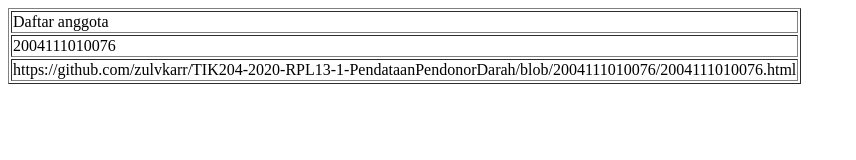
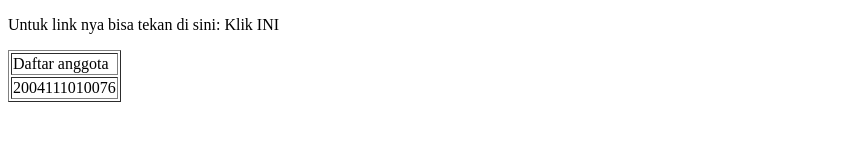
Before and after one commit to zulvkarr/TIK204-2020-RPL13-1-PendataanPendonorDarah, a plain HTML site: page index.html in a window 1280 px wide. Shown: the whole page, without its empty margins (0-856 px from the left). Drawn offline with Linux system fonts and the light colour scheme.

Commit message:
Update index.html

```diff
--- a/index.html
+++ b/index.html
@@ -7,7 +7,9 @@
 <table border=”0”>
 <tr><td>Daftar anggota</td></tr>
 <tr><td>2004111010076</td></tr>
-<tr><td>https://github.com/zulvkarr/TIK204-2020-RPL13-1-PendataanPendonorDarah/blob/2004111010076/2004111010076.html</td></tr>
+  <p>Untuk link nya bisa tekan di sini:
+<a href"2004111010076.html">Klik INI</a>
+    </p>
 </table>
 </body>
 </html>
```
